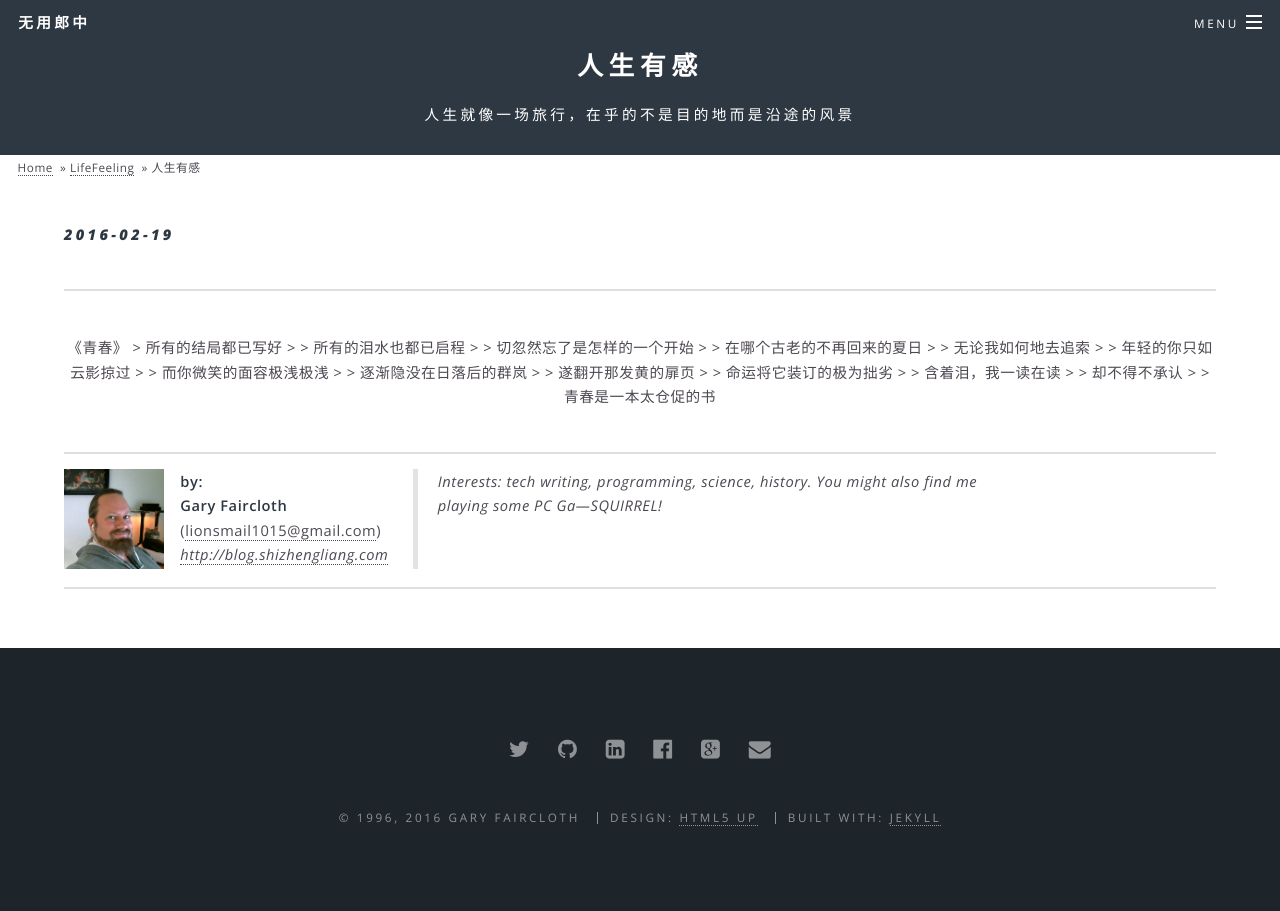
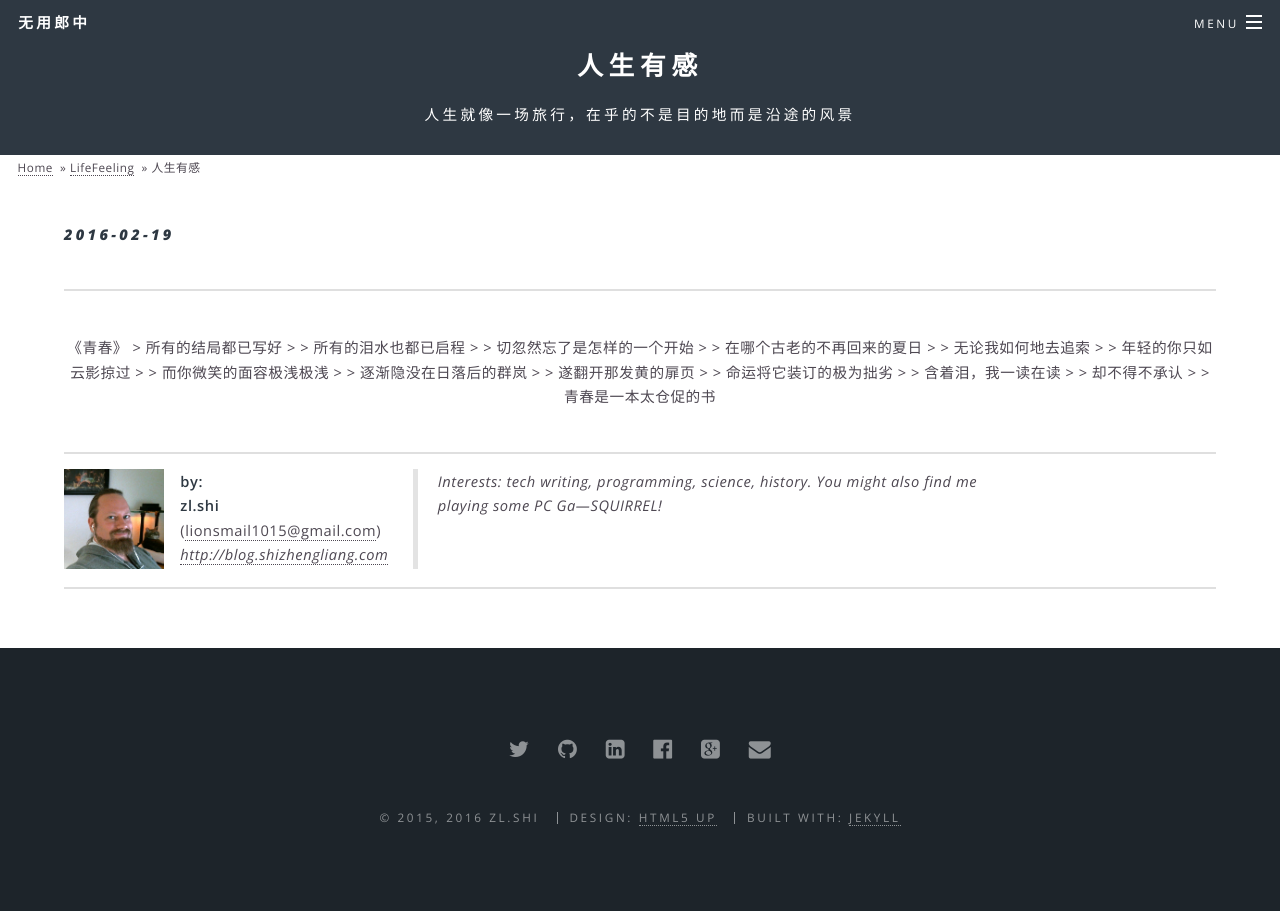
Before and after one commit to fantasylion/fantasylion.github.io, a Jekyll site: the page built from _posts/2016-02-19-my-grandma.md, in a window 1280 px wide. Built offline with Jekyll 4.4.1, drawn with Linux system fonts in a browser that asks for light colours; comment, search, counter and statistics services are not loaded.

Commit message:
modify info to me

```diff
--- a/_config.yml
+++ b/_config.yml
@@ -3,9 +3,9 @@
 
 # Site settings
 title: 无用郎中
-description: Flowing creativity &#x2192; Cascading bliss
+description: 一个追求极致的技术宅
 owner:
-  name: Gary Faircloth # or company name
+  name: zl.shi # or company name
   bio: >
     Interests: tech writing, programming, science, history.
     You might also find me playing some PC Ga&mdash;SQUIRREL!
@@ -13,14 +13,14 @@ owner:
   email: lionsmail1015@gmail.com
   url: http://blog.shizhengliang.com
   avatar: owner.png
-first_published: 1996 # if migrating another site, the year of your first publish
+first_published: 2015 # if migrating another site, the year of your first publish
 baseurl: "" # the subpath of your site, e.g. /blog
 url: "http://blog.shizhengliang.com" # the base hostname & protocol for your site
 
 # on landing page
 greeting: |
   Welcome!
-  I hope you enjoy my collection
+  I hope you enjoy my blog
 features-title: Featured topics
 closing-head: Thanks for visiting
 closing-para: Feel free to get in touch. Cheers!
--- a/robots.txt
+++ b/robots.txt
@@ -1,3 +1,3 @@
 User-agent: *
 Disallow:
-Sitemap: http://www.arkadianriver.com/sitemap.xml
+Sitemap: http://blog.shizhengliang.com/sitemap.xml
```
